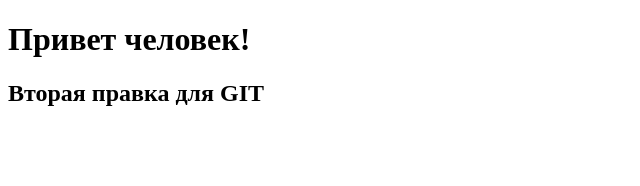
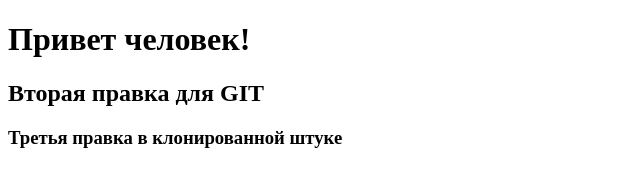
Before and after one commit to Marketamk/maket, a plain HTML site: page index.html in a window 1280 px wide. Shown: the whole page, without its empty margins (0-640 px from the left). Drawn offline with Linux system fonts and the light colour scheme.

```diff
--- a/index.html
+++ b/index.html
@@ -7,5 +7,6 @@
 <body>
 	<h1>Привет человек!</h1>
 	<h2>Вторая правка для GIT</h2>
+	<h3>Третья правка в клонированной штуке</h3>
 </body>
 </html>
```
